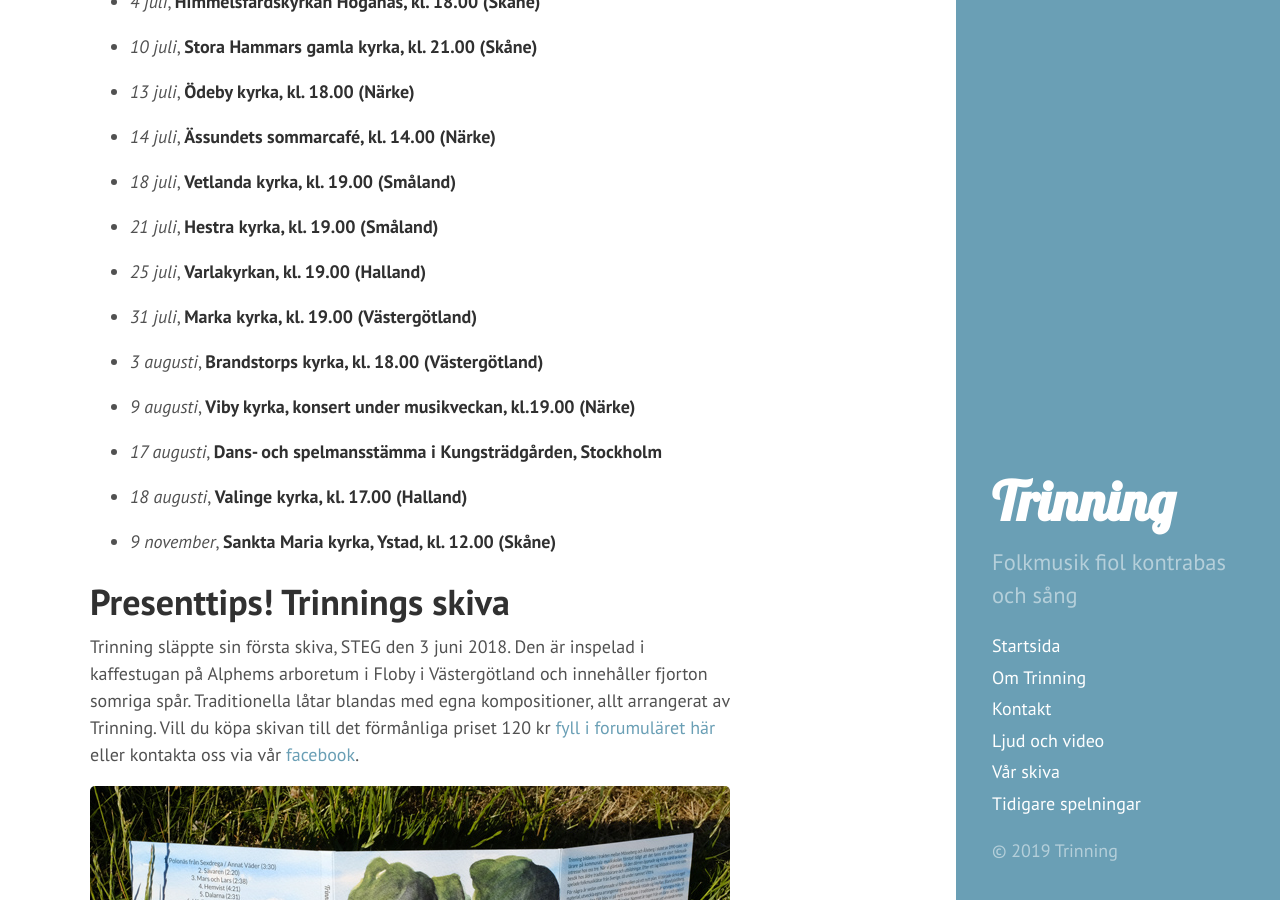
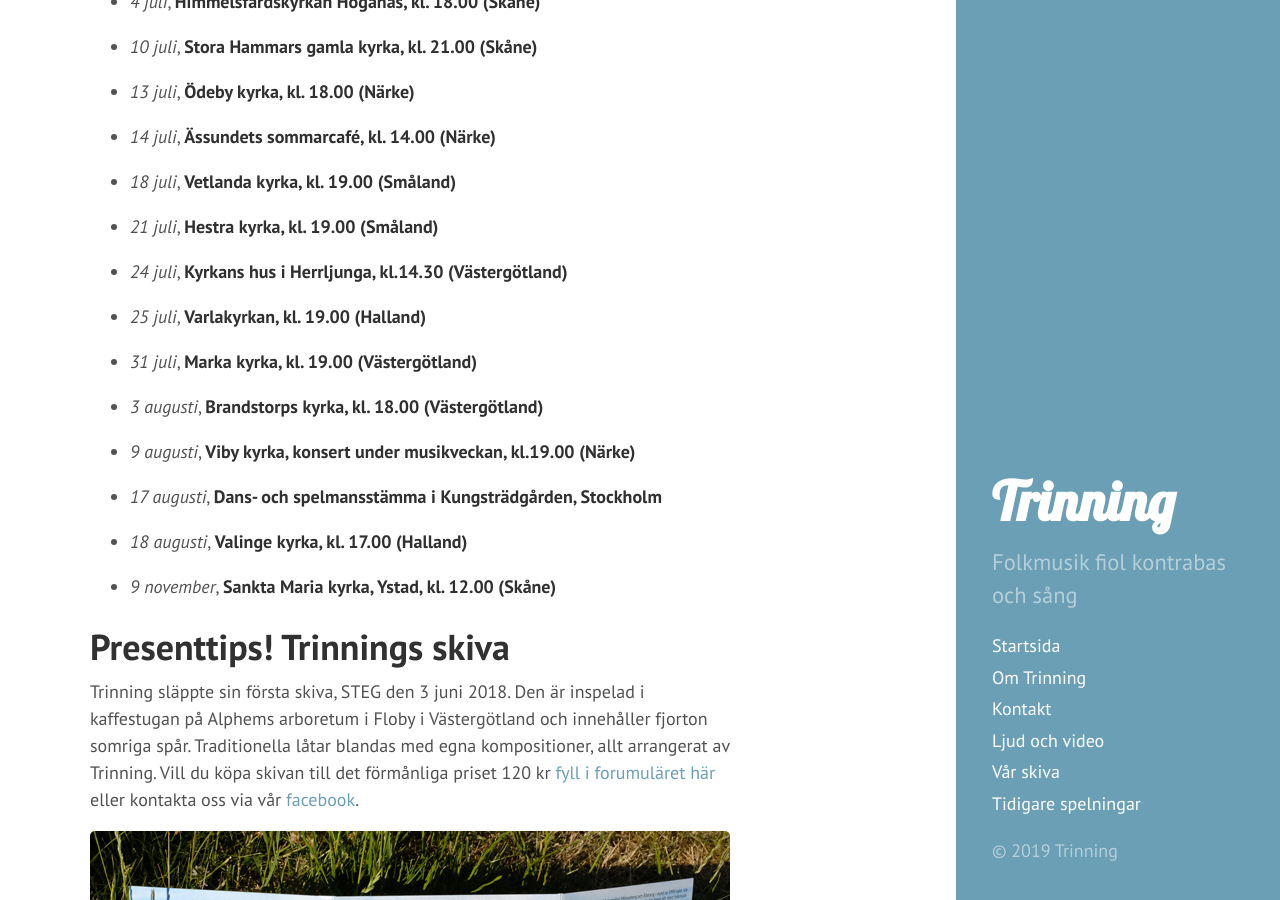
Before and after one commit to trinning/trinning.github.io, a Jekyll site: the page built from index.md, in a window 1280 px wide and 900 px high, scrolled down 885 px. Built offline with Jekyll 4.4.1, drawn with Linux system fonts in a browser that asks for light colours.

Commit message:
Uppdaterat spelningar

```diff
--- a/index.md
+++ b/index.md
@@ -34,6 +34,8 @@ in lite norskt, amerikanskt, låtar från de brittiska öarna och visor från de
 
 * *21 juli*, **Hestra kyrka, kl. 19.00 (Småland)**
 
+* *24 juli*, **Kyrkans hus i Herrljunga, kl.14.30 (Västergötland)**
+
 * *25 juli*, **Varlakyrkan, kl. 19.00 (Halland)**
 
 * *31 juli*, **Marka kyrka, kl. 19.00 (Västergötland)**
```
